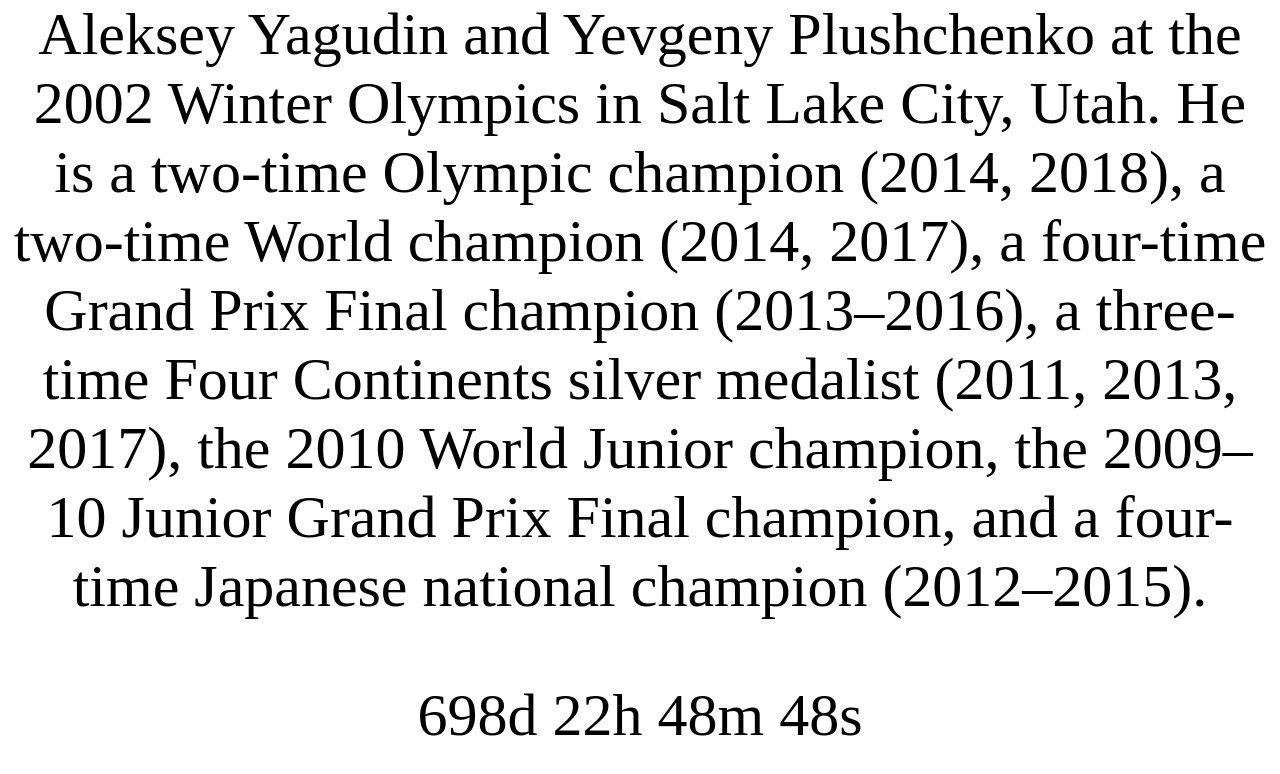
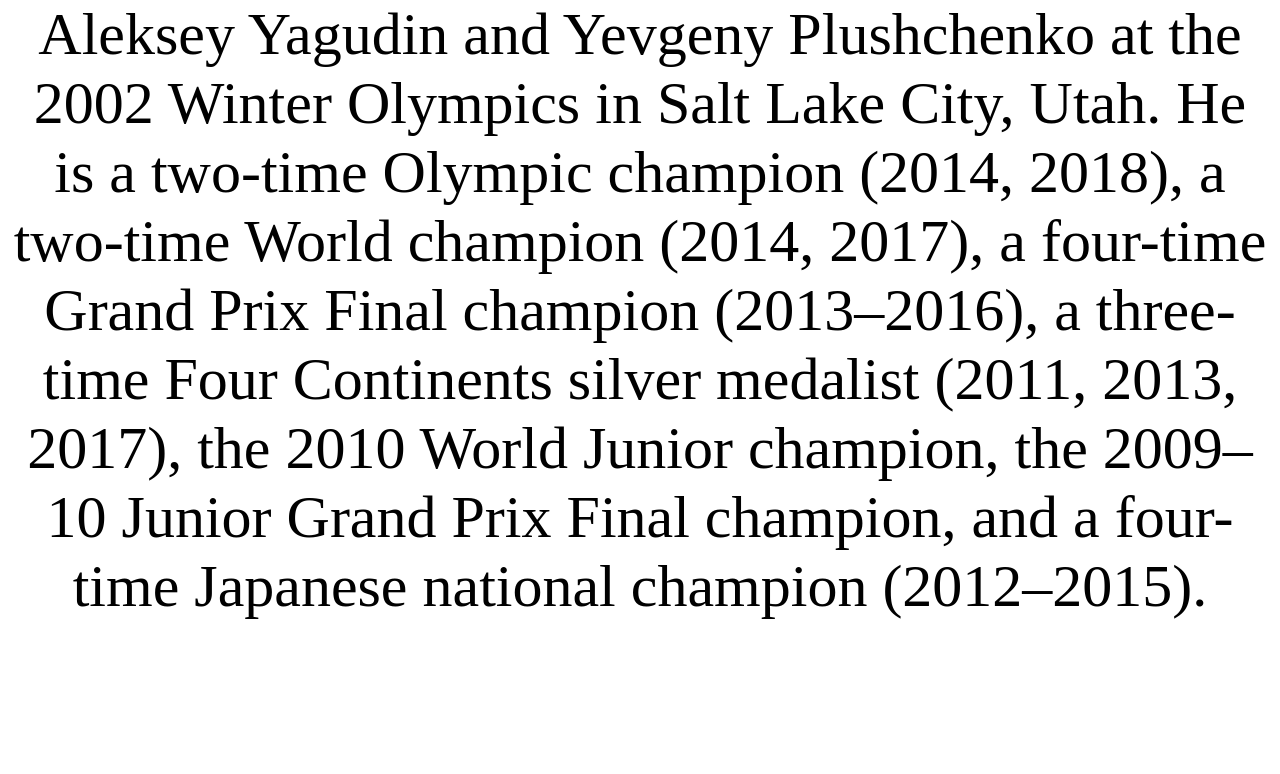
Before and after one commit to kokon2020/tribute, a plain HTML site: page index.html in a window 1280 px wide. Shown: the part 875-1649 px from the top of the page. After the commit the page ends 1556 px from the top, so only its background shows below. Drawn offline with Linux system fonts and the light colour scheme.

Commit message:
Update index.html

```diff
--- a/index.html
+++ b/index.html
@@ -31,40 +31,3 @@ p {
 }
 </style>
 </head>
-<body>
-
-<p id="demo"></p>
-
-<script>
-// Set the date we're counting down to
-var countDownDate = new Date("Jan 5, 2021 15:37:25").getTime();
-
-// Update the count down every 1 second
-var x = setInterval(function() {
-
-  // Get todays date and time
-  var now = new Date().getTime();
-
-  // Find the distance between now and the count down date
-  var distance = countDownDate - now;
-
-  // Time calculations for days, hours, minutes and seconds
-  var days = Math.floor(distance / (1000 * 60 * 60 * 24));
-  var hours = Math.floor((distance % (1000 * 60 * 60 * 24)) / (1000 * 60 * 60));
-  var minutes = Math.floor((distance % (1000 * 60 * 60)) / (1000 * 60));
-  var seconds = Math.floor((distance % (1000 * 60)) / 1000);
-
-  // Output the result in an element with id="demo"
-  document.getElementById("demo").innerHTML = days + "d " + hours + "h "
-  + minutes + "m " + seconds + "s ";
-
-  // If the count down is over, write some text
-  if (distance < 0) {
-    clearInterval(x);
-    document.getElementById("demo").innerHTML = "EXPIRED";
-  }
-}, 1000);
-</script>
-
-</body>
-</html>
```
